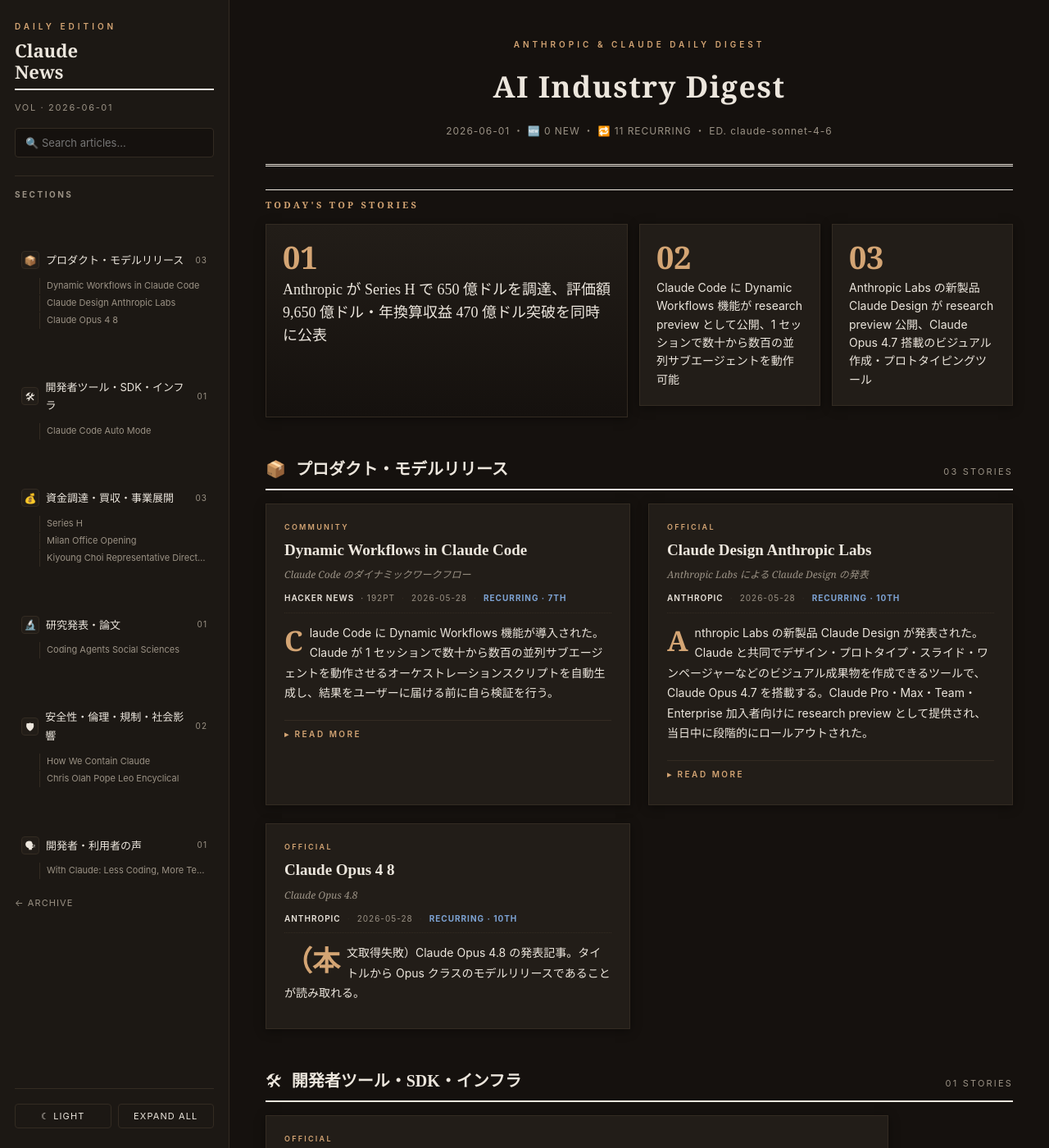
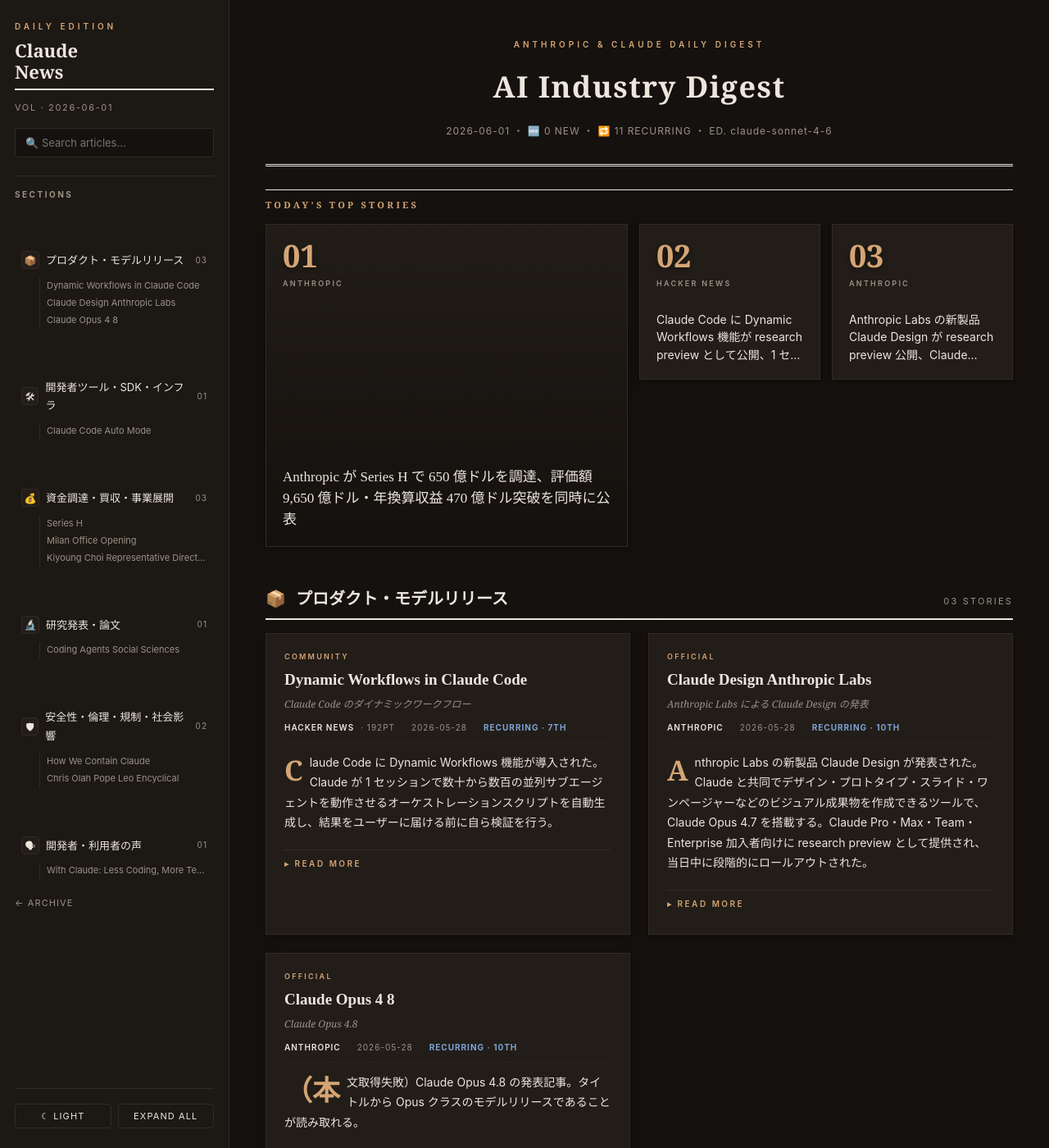
Before and after one commit to aisuman198/dailyClaudeNews, a Jekyll site: the page built from docs/daily/2026-06-01.md, in a window 1280 px wide and 1400 px high. Shown: the whole window at 82% size. Built offline with Jekyll 4.4.1, drawn with Linux system fonts in a browser that asks for light colours.

Commit message:
docs(pages): fix hero card size + add frontmatter hero_images support
- daily.css: ヒーローを固定 grid サイズに
  - .hero grid-template-rows: 190px 190px (左の縦長は 1/3 でスパン)
  - .h-item に固定 height、background-size:cover で画像背景に対応
  - .has-img クラスで下方向に暗いグラデーション overlay (テキスト視認性)
  - .h-text は -webkit-line-clamp で行数固定 (長文ハイライト対策)
- daily.js: window.HERO_IMAGES (frontmatter) を読んで背景画像に適用
  - 画像なし時は従来通りテキストのみ
  - findArticleForHighlight でハイライト→記事マッチング、source ラベル付与
- _layouts/daily.html: frontmatter の hero_images を jsonify で JS に渡す
- v5 preview も同じ固定サイズ・グラデーションに揃え (デザイン一貫性)

Phase B (Node 側 og:image 解決を frontmatter に persist) は別途 PR。

Co-Authored-By: Claude Opus 4.7 <noreply@anthropic.com>

```diff
--- a/docs/_layouts/daily.html
+++ b/docs/_layouts/daily.html
@@ -46,6 +46,10 @@
     <div id="raw-content" class="raw-content">{{ content }}</div>
   </main>
 </div>
+<script>
+  // frontmatter の hero_images を JS から参照可能に。未定義時は空配列。
+  window.HERO_IMAGES = {{ page.hero_images | default: empty | jsonify }};
+</script>
 <script src="{{ '/assets/js/daily.js' | relative_url }}"></script>
 </body>
 </html>
--- a/docs/assets/css/daily.css
+++ b/docs/assets/css/daily.css
@@ -63,15 +63,33 @@ main{padding:36px 44px 80px;max-width:1100px}
 .section-label{font-family:"Hiragino Mincho ProN",Georgia,serif;font-size:11px;letter-spacing:.3em;color:var(--accent);
   text-transform:uppercase;border-top:1px solid var(--fg);padding-top:8px;margin:28px 0 14px;font-weight:600}
 
-/* ── Hero ──────────────────── */
-.hero{display:grid;grid-template-columns:2fr 1fr 1fr;gap:14px;margin:14px 0 36px}
-.hero .h-item{background:var(--paper);padding:20px;border:1px solid var(--line);display:flex;flex-direction:column;box-shadow:var(--shadow)}
-.hero .h-item:first-child{grid-row:span 2;background:linear-gradient(180deg,var(--paper),transparent)}
+/* ── Hero (固定サイズ + 背景画像対応) ──────────────────── */
+.hero{display:grid;grid-template-columns:2fr 1fr 1fr;grid-template-rows:190px 190px;gap:14px;margin:14px 0 36px}
+.hero .h-item{position:relative;overflow:hidden;background:var(--paper);border:1px solid var(--line);
+  display:flex;flex-direction:column;box-shadow:var(--shadow);
+  background-size:cover;background-position:center;height:100%}
+.hero .h-item:first-child{grid-row:1 / 3;background:linear-gradient(180deg,var(--paper),transparent)}
+.hero .h-item.has-img{border-color:transparent}
+.hero .h-item.has-img::before{
+  content:'';position:absolute;inset:0;pointer-events:none;
+  background:linear-gradient(180deg,rgba(0,0,0,.15) 0%,rgba(0,0,0,.55) 55%,rgba(0,0,0,.9) 100%);
+}
+:root[data-theme="light"] .hero .h-item.has-img::before{
+  background:linear-gradient(180deg,rgba(0,0,0,.05) 0%,rgba(0,0,0,.45) 60%,rgba(0,0,0,.85) 100%);
+}
+.hero .h-inner{position:relative;z-index:1;padding:18px 20px;display:flex;flex-direction:column;
+  height:100%;justify-content:space-between}
 .hero .h-num{font-family:"Hiragino Mincho ProN",Georgia,serif;font-size:38px;color:var(--accent);
-  line-height:1;margin-bottom:8px;font-weight:600}
-.hero .h-text{font-size:14px;line-height:1.6}
-.hero .h-item:first-child .h-text{font-size:18px;line-height:1.55;
-  font-family:"Hiragino Mincho ProN","Yu Mincho",serif}
+  line-height:1;margin-bottom:8px;font-weight:600;text-shadow:0 2px 6px rgba(0,0,0,.4)}
+.hero .h-item.has-img .h-num{color:#f5d9b0}
+.hero .h-source{font-size:9px;letter-spacing:.25em;text-transform:uppercase;
+  color:var(--muted);margin-bottom:6px;font-weight:600}
+.hero .h-item.has-img .h-source{color:#f5d9b0;opacity:.85}
+.hero .h-text{font-size:14px;line-height:1.55;
+  display:-webkit-box;-webkit-line-clamp:3;-webkit-box-orient:vertical;overflow:hidden}
+.hero .h-item:first-child .h-text{font-size:17px;line-height:1.55;
+  font-family:"Hiragino Mincho ProN","Yu Mincho",serif;-webkit-line-clamp:6}
+.hero .h-item.has-img .h-text{color:#fff;text-shadow:0 1px 6px rgba(0,0,0,.85),0 0 12px rgba(0,0,0,.4)}
 
 /* ── Category ──────────────────── */
 .cat{margin:46px 0 0;scroll-margin-top:20px}
@@ -118,8 +136,9 @@ details p{font-size:13px;margin:10px 0;color:var(--fg);opacity:.9}
   .layout{grid-template-columns:1fr}
   aside{position:relative;height:auto}
   main{padding:24px 20px 60px}
-  .hero{grid-template-columns:1fr}
-  .hero .h-item:first-child{grid-row:auto}
+  .hero{grid-template-columns:1fr;grid-template-rows:none}
+  .hero .h-item{height:200px}
+  .hero .h-item:first-child{grid-row:auto;height:260px}
   .articles-grid{grid-template-columns:1fr}
   .masthead h1{font-size:28px}
 }
--- a/docs/assets/js/daily.js
+++ b/docs/assets/js/daily.js
@@ -173,13 +173,24 @@ function parseDocument(raw){
   return { highlights, categories };
 }
 
-function renderHero(highlights){
-  return highlights.map((h, i) =>
-    `<div class="h-item">
-       <div class="h-num">${String(i+1).padStart(2,'0')}</div>
-       <div class="h-text">${h}</div>
-     </div>`
-  ).join('');
+function renderHero(highlights, heroImages, heroSources){
+  // heroImages: window.HERO_IMAGES (frontmatter から layout 経由)。長さ 3、各要素は URL 文字列 or null。
+  // heroSources: ハイライト→マッチした記事の source ラベル ('ANTHROPIC' / 'HACKER NEWS')
+  return highlights.map((h, i) => {
+    const img = (heroImages && heroImages[i]) ? heroImages[i] : null;
+    const src = (heroSources && heroSources[i]) ? heroSources[i] : '';
+    const styleAttr = img ? ` style="background-image:url('${escapeAttr(img)}')"` : '';
+    const cls = img ? 'h-item has-img' : 'h-item';
+    return `<div class="${cls}"${styleAttr}>
+       <div class="h-inner">
+         <div>
+           <div class="h-num">${String(i+1).padStart(2,'0')}</div>
+           ${src ? `<div class="h-source">${escapeHtml(src)}</div>` : ''}
+         </div>
+         <div class="h-text">${h}</div>
+       </div>
+     </div>`;
+  }).join('');
 }
 
 function renderSidebarToc(categories){
@@ -292,14 +303,41 @@ function setupSearch(){
   });
 }
 
+function findArticleForHighlight(highlight, categories){
+  const h = highlight.toLowerCase();
+  let best = null, bestScore = 0;
+  for (const c of categories) {
+    for (const it of c.items) {
+      const words = it.title.toLowerCase().split(/\s+/).filter(w => w.length > 3);
+      let score = 0;
+      for (const w of words) if (h.includes(w)) score++;
+      if (score > bestScore) { bestScore = score; best = it; }
+    }
+  }
+  return bestScore > 0 ? best : null;
+}
+
+function sourceLabelFor(item){
+  if (!item || !item.meta) return '';
+  if (item.meta.source === 'hn') return 'HACKER NEWS';
+  if (item.meta.source === 'anthropic') return 'ANTHROPIC';
+  return '';
+}
+
 document.addEventListener('DOMContentLoaded', () => {
   setupTheme();
   const raw = document.getElementById('raw-content');
   if (!raw) return;
   const parsed = parseDocument(raw);
 
+  const heroImages = (window.HERO_IMAGES && Array.isArray(window.HERO_IMAGES))
+    ? window.HERO_IMAGES : [];
+  const heroSources = parsed.highlights.map(h =>
+    sourceLabelFor(findArticleForHighlight(h, parsed.categories))
+  );
+
   const heroEl = document.getElementById('hero');
-  if (heroEl) heroEl.innerHTML = renderHero(parsed.highlights);
+  if (heroEl) heroEl.innerHTML = renderHero(parsed.highlights, heroImages, heroSources);
 
   const tocEl = document.getElementById('toc');
   if (tocEl) tocEl.innerHTML = renderSidebarToc(parsed.categories);
```
Also changed, not shown: docs/preview/v5-hero-images.html (+15 -12 lines).
